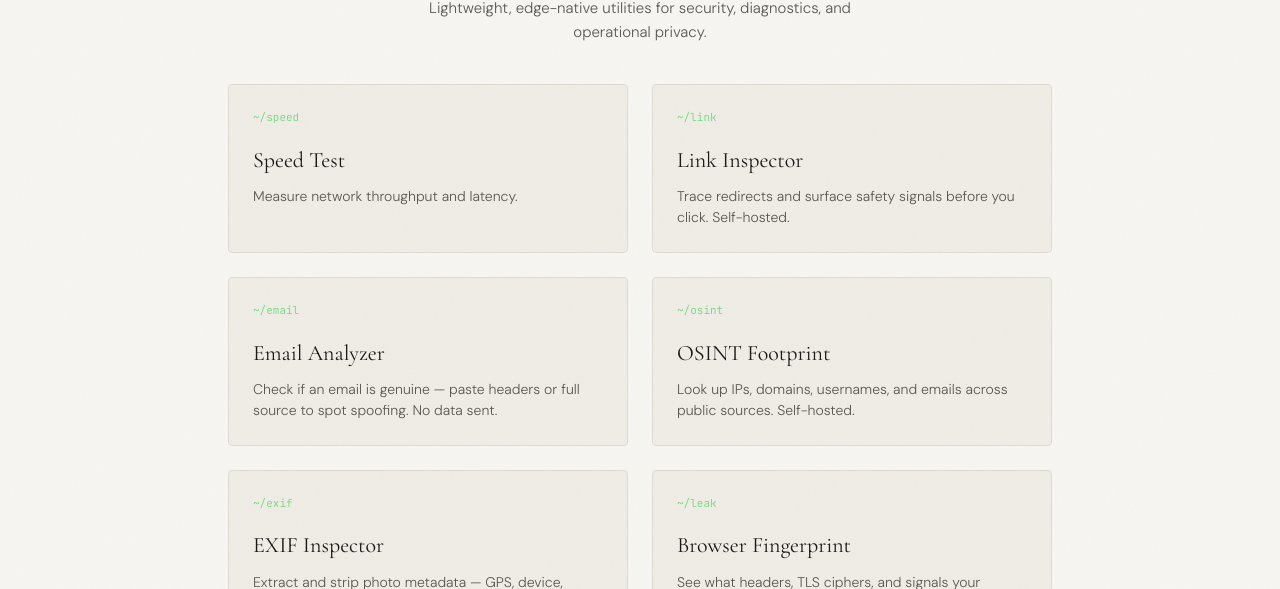
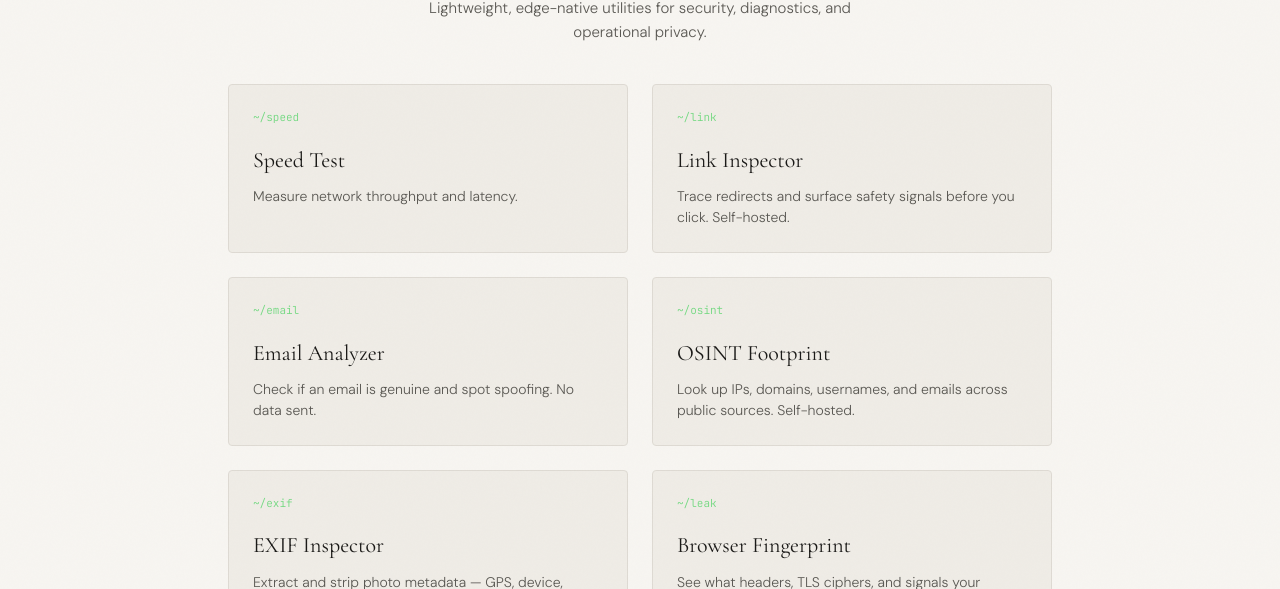
Before and after one commit to dekay7/kapadia, a website: page public/tools/index.html in a window 1280 px wide. Shown: the part 211-800 px from the top of the page. Drawn offline with nearby package versions, Linux system fonts and the light colour scheme.

Commit message:
fixed tool-desc

```diff
--- a/public/tools/index.html
+++ b/public/tools/index.html
@@ -69,7 +69,7 @@
         <a href="/tools/email/" class="tool-card">
           <span class="tool-icon">~/email</span>
           <h2 class="tool-title">Email Analyzer</h2>
-          <p class="tool-desc">Check if an email is genuine — paste headers or full source to spot spoofing. No data sent.</p>
+          <p class="tool-desc">Check if an email is genuine and spot spoofing. No data sent.</p>
         </a>
 
         <a href="/tools/osint/" class="tool-card">
```
